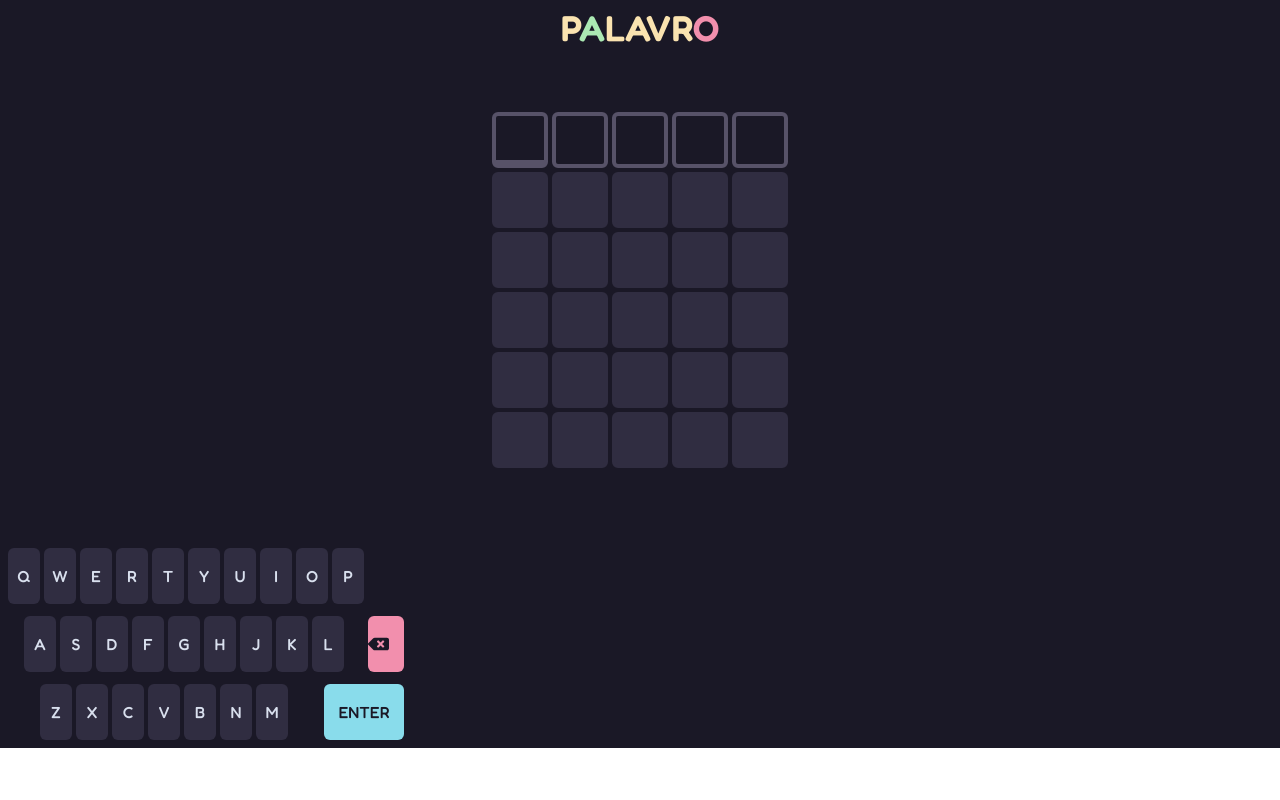
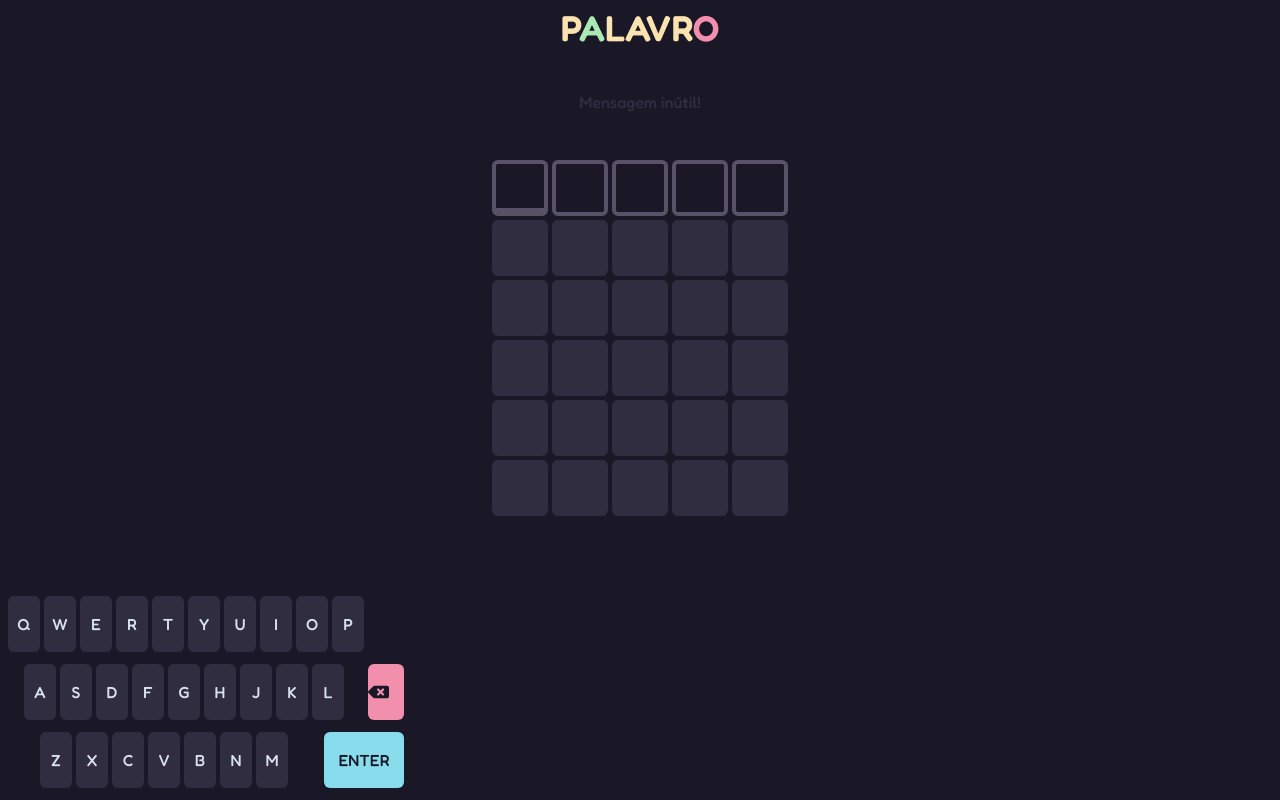
Before and after one commit to sph3/palavro, a React (Vite) app: page / in a window 1280 px wide. Built offline with nearby package versions, Linux system fonts and the light colour scheme.

Commit message:
I don't even know anymore

```diff
--- a/index.html
+++ b/index.html
@@ -7,7 +7,7 @@
       name="viewport"
       content="width=device-width, height=device-height, initial-scale=1"
     />
-    <title>Vite App</title>
+    <title>Palavro</title>
   </head>
   <body>
     <div id="root"></div>
--- a/src/App.tsx
+++ b/src/App.tsx
@@ -1,7 +1,21 @@
+import { useEffect, useState } from 'react';
 import { Game } from './components/Game';
 import { Header } from './components/Header';
+import { Keyboard } from './components/Keyboard';
+import { Notification } from './components/Notification';
+
+type NotificationType = {
+  color: string;
+  message: string;
+};
 
 export const App = () => {
+  const [notify, setNotify] = useState({} as NotificationType);
+
+  useEffect(() => {
+    setNotify({ color: 'blue', message: 'Mensagem inútil!' });
+  }, []);
+
   return (
     <section id="root" className="dark">
       <main
@@ -9,7 +23,9 @@ export const App = () => {
         className="py-2 justify-center text-center dark:bg-black1 bg-gray1"
       >
         <Header />
+        <Notification color={notify.color} message={notify.message} />
         <Game />
+        <Keyboard />
       </main>
     </section>
   );
--- a/src/components/Board.tsx
+++ b/src/components/Board.tsx
@@ -5,7 +5,7 @@ export const Board: FC<any> = () => {
   const [activeRow, setActiveRow] = useState(0);
 
   return (
-    <section id="board" className="flex flex-col gap-1 mt-16">
+    <section id="board" className="flex flex-col gap-1 mt-8">
       <Row rowId={0} active={true} />
       <Row rowId={1} active={false} />
       <Row rowId={2} active={false} />
--- a/src/components/Game.tsx
+++ b/src/components/Game.tsx
@@ -5,7 +5,6 @@ export const Game = () => {
   return (
     <>
       <Board />
-      <Keyboard />
     </>
   );
 };
--- a/src/components/Key.tsx
+++ b/src/components/Key.tsx
@@ -5,7 +5,7 @@ type KeyProps = React.ComponentProps<'button'> & {
 export const Key = (props: KeyProps) => {
   if (props.children) {
     return (
-      <button className="ml-5 h-14 w-9 justify-center bg-red border-0 rounded-md">
+      <button className="ml-5 h-14 w-9 justify-center items-center bg-red border-0 rounded-md">
         {props.children}
       </button>
     );
--- a/src/components/Keyboard.tsx
+++ b/src/components/Keyboard.tsx
@@ -6,7 +6,10 @@ export const Keyboard = () => {
       id="keyboard-root"
       className="flex flex-col m-auto mt-20 gap-3 items-start px-2"
     >
-      <div id="row-1" className="flex flex-row justify-center gap-1">
+      <div
+        id="row-1"
+        className="flex flex-row flex-shrink-0 justify-center gap-1"
+      >
         <Key dataKey="q" />
         <Key dataKey="w" />
         <Key dataKey="e" />
@@ -18,7 +21,10 @@ export const Keyboard = () => {
         <Key dataKey="o" />
         <Key dataKey="p" />
       </div>
-      <div id="row-2" className="ml-4 flex flex-row justify-center gap-1">
+      <div
+        id="row-2"
+        className="ml-4 flex flex-row flex-shrink-0 justify-center gap-1"
+      >
         <Key dataKey="a" />
         <Key dataKey="s" />
         <Key dataKey="d" />
@@ -41,7 +47,10 @@ export const Keyboard = () => {
           </svg>
         </Key>
       </div>
-      <div id="row-3" className="ml-8 flex flex-row justify-center gap-1">
+      <div
+        id="row-3"
+        className="ml-8 flex flex-row flex-shrink-0 justify-center gap-1"
+      >
         <Key dataKey="z" />
         <Key dataKey="x" />
         <Key dataKey="c" />
--- /dev/null
+++ b/src/components/Notification.tsx
@@ -0,0 +1,18 @@
+import { FC, useEffect, useState } from 'react';
+
+type NotificationType = {
+  color?: string;
+  message?: string;
+};
+
+export const Notification: FC<NotificationType> = ({ color, message }) => {
+  return (
+    <section id="notify-root" className="h-12 mt-8">
+      <div
+        className={`rounded-md flex justify-center items-center h-11 w-2/3 m-auto text-center bg-${color}`}
+      >
+        <p className="font-medium text-black3">{message}</p>
+      </div>
+    </section>
+  );
+};
--- a/src/index.css
+++ b/src/index.css
@@ -3,11 +3,17 @@
 @tailwind components;
 @tailwind utilities;
 
+html,
 body {
+  overflow: hidden;
+  position: relative;
+}
+
+body {
+  background-color: rgb(26 24 38);
   margin: 0;
   font-family: 'Fredoka', sans-serif;
   box-sizing: border-box;
-  height: calc(var(--vh, 1vh) * 100);
 }
 
 code {
```
